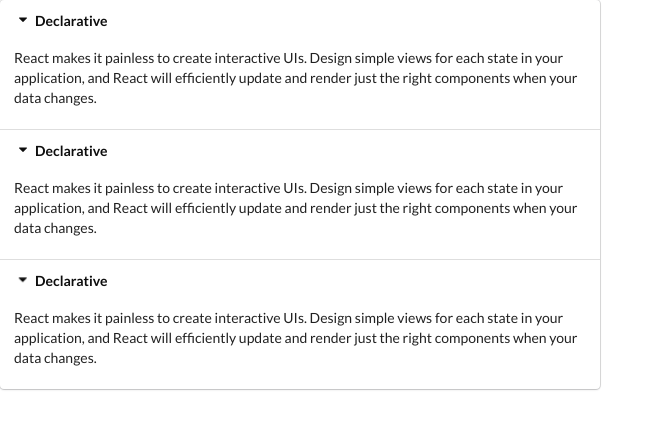
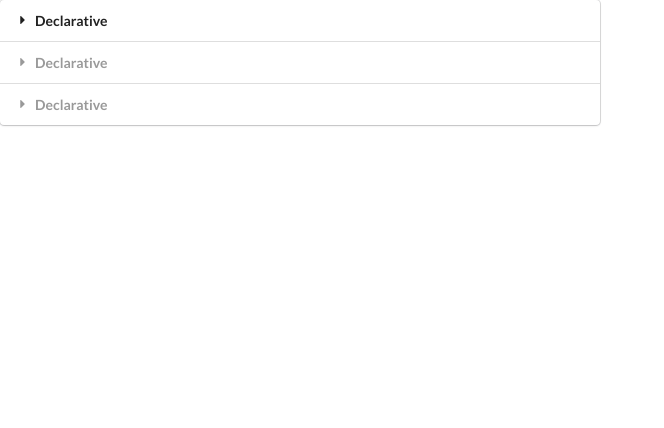
Before and after one commit to JCEleanor/react-widgets, a React (Create React App) app: page / in a window 1280 px wide. Shown: the top 428 px of the page, without its empty margins (0-664 px from the left). Built offline with nearby package versions, Linux system fonts and the light colour scheme.

Commit message:
finish accordion component

```diff
--- a/src/components/Accordion.js
+++ b/src/components/Accordion.js
@@ -1,14 +1,25 @@
-import React from 'react'
+import React, { useState } from 'react'
 
 const Accordion = ({ data }) => {
-  const renderData = data.map((data) => {
+  const [activeIndex, setActiveIndex] = useState(null)
+  const onTitleClick = (index) => {
+    setActiveIndex(index)
+  }
+  const renderData = data.map((data, index) => {
+    const active = index === activeIndex ? 'active' : ''
+
     return (
-      <React.Fragment key={data.title}>
-        <div className="title active">
+      <React.Fragment key={index}>
+        <div
+          className={`title ${active}`}
+          onClick={() => {
+            onTitleClick(index)
+          }}
+        >
           <i className="dropdown icon"></i>
           {data.title}
         </div>
-        <div className="content active">
+        <div className={`content ${active}`}>
           <p>{data.content}</p>
         </div>
       </React.Fragment>
```
